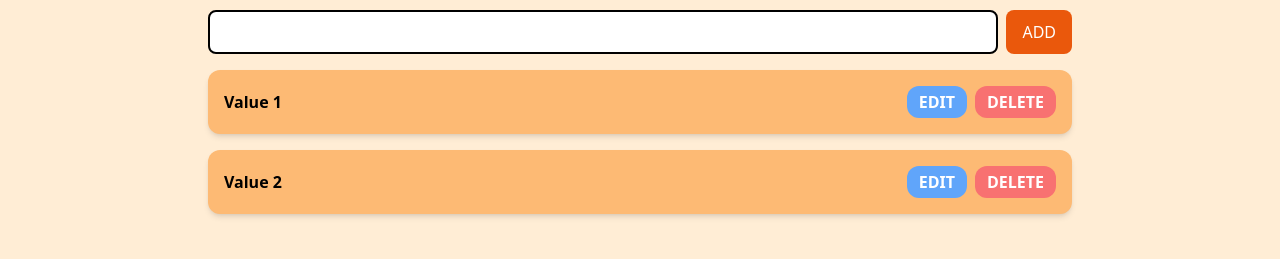
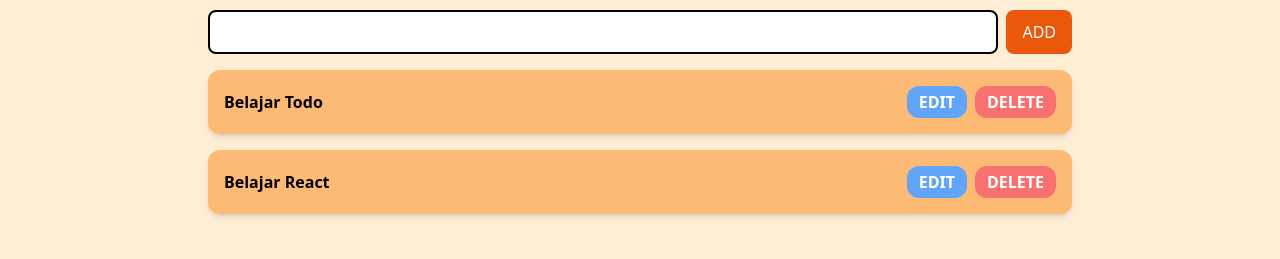
Before and after one commit to Alhaiza/Tugas-Skilvul-To-Do-App-With-React, a React (Vite) app: page /todo in a window 1280 px wide. Shown: the part 206-465 px from the top of the page. Built offline with nearby package versions, Linux system fonts and the light colour scheme.

Commit message:
read data

```diff
--- a/index.html
+++ b/index.html
@@ -4,7 +4,7 @@
     <meta charset="UTF-8" />
     <link rel="icon" type="image/svg+xml" href="/vite.svg" />
     <meta name="viewport" content="width=device-width, initial-scale=1.0" />
-    <title>To Do App</title>
+    <title>To Do App - Syarif Muhammad Alhaiza</title>
   </head>
   <body>
     <div id="root"></div>
--- a/src/components/Navbar.jsx
+++ b/src/components/Navbar.jsx
@@ -1,3 +1,5 @@
+import { NavLink } from "react-router-dom";
+
 function Navbar() {
   return (
     <header className="text-white">
@@ -7,8 +9,12 @@
         </h1>
       </div>
       <ul className="bg-orange-300 flex flex-row justify-center gap-10 text-lg p-2">
-        <li className="hover:text-orange-600">Home</li>
-        <li className="hover:text-orange-600">Todo</li>
+        <NavLink to="/" className="hover:text-orange-600">
+          Home
+        </NavLink>
+        <NavLink to="/todo" className="hover:text-orange-600">
+          Todo
+        </NavLink>
       </ul>
     </header>
   );
--- /dev/null
+++ b/src/components/Todo-Input.jsx
@@ -0,0 +1,15 @@
+function TodoInput() {
+  return (
+    <div>
+      <h1 className="text-center mb-3 text-gray-500">Input Your Todo Bellow</h1>
+      <form className="flex flex-row justify-between gap-2">
+        <input className="p-2 border-solid border-black border-2 w-[100%] rounded-lg outline-none" />
+        <button className="p-2 rounded-lg px-4 bg-orange-600 text-white font-medium">
+          ADD
+        </button>
+      </form>
+    </div>
+  );
+}
+
+export default TodoInput;
--- /dev/null
+++ b/src/components/Todo-List.jsx
@@ -0,0 +1,29 @@
+import { useContext } from "react";
+import { TodoContext } from "../context/TodoProvider";
+
+function TodoList() {
+  const { todos } = useContext(TodoContext);
+  //   console.log(data);
+  return (
+    <div>
+      {todos.map((todo) => (
+        <div
+          key={todo.id}
+          className="mt-4 flex flex-row justify-between bg-orange-300 p-4 rounded-xl shadow-md items-center"
+        >
+          <span className="font-semibold">{todo.value}</span>
+          <div className="flex flex-row justify-between gap-2">
+            <button className="text-white font-semibold bg-blue-400 p-1 px-3 rounded-xl">
+              EDIT
+            </button>
+            <button className="text-white font-semibold bg-red-400 p-1 px-3 rounded-xl">
+              DELETE
+            </button>
+          </div>
+        </div>
+      ))}
+    </div>
+  );
+}
+
+export default TodoList;
--- /dev/null
+++ b/src/components/TodoInfo.jsx
@@ -0,0 +1,11 @@
+function TodoInfo() {
+  return (
+    <div>
+      <div className="mt-10">
+        <h1 className="text-lg font-bold">Total : 2</h1>
+      </div>
+    </div>
+  );
+}
+
+export default TodoInfo;
--- /dev/null
+++ b/src/context/TodoProvider.jsx
@@ -0,0 +1,18 @@
+import { createContext, useContext, useState } from "react";
+
+export const TodoContext = createContext();
+
+function TodoProvider({ children }) {
+  const [todos, setTodos] = useState([
+    { id: 1, value: "Belajar Todo", status: false },
+    { id: 2, value: "Belajar React", status: false },
+  ]);
+
+  return (
+    <TodoContext.Provider value={{ todos, setTodos }}>
+      {children}
+    </TodoContext.Provider>
+  );
+}
+
+export default TodoProvider;
--- a/src/main.jsx
+++ b/src/main.jsx
@@ -3,11 +3,14 @@
 import App from "./App.jsx";
 import "./index.css";
 import { BrowserRouter } from "react-router-dom";
+import TodoProvider from "./context/TodoProvider.jsx";
 
 ReactDOM.createRoot(document.getElementById("root")).render(
   // <React.StrictMode>
   // </React.StrictMode>
   <BrowserRouter>
-    <App />
+    <TodoProvider>
+      <App />
+    </TodoProvider>
   </BrowserRouter>
 );
--- a/src/pages/Todo.jsx
+++ b/src/pages/Todo.jsx
@@ -1,43 +1,13 @@
+import TodoList from "../components/Todo-List";
+import TodoInfo from "../components/TodoInfo";
+import TodoInput from "../components/todo-input";
+
 function Todo() {
   return (
     <div className="mt-12 p-4 w-[100vw] mx-auto sm:w-[80vw] md:w-[70vw]">
-      <h1 className="text-center mb-3 text-gray-500">Input Your Todo Bellow</h1>
-      <form className="flex flex-row justify-between gap-2">
-        <input className="p-2 border-solid border-black border-2 w-[100%] rounded-lg outline-none" />
-        <button className="p-2 rounded-lg px-4 bg-orange-600 text-white font-medium">
-          ADD
-        </button>
-      </form>
-      <div>
-        <div className="mt-4 flex flex-row justify-between bg-orange-300 p-4 rounded-xl shadow-md items-center">
-          <span className="font-semibold">Value 1</span>
-          <div className="flex flex-row justify-between gap-2">
-            <button className="text-white font-semibold bg-blue-400 p-1 px-3 rounded-xl">
-              EDIT
-            </button>
-            <button className="text-white font-semibold bg-red-400 p-1 px-3 rounded-xl">
-              DELETE
-            </button>
-          </div>
-        </div>
-        <div className="mt-4 flex flex-row justify-between bg-orange-300 p-4 rounded-xl shadow-md items-center">
-          <span className="font-semibold">Value 2</span>
-          <div className="flex flex-row justify-between gap-2">
-            <button className="text-white font-semibold bg-blue-400 p-1 px-3 rounded-xl">
-              EDIT
-            </button>
-            <button className="text-white font-semibold bg-red-400 p-1 px-3 rounded-xl">
-              DELETE
-            </button>
-          </div>
-        </div>
-      </div>
-
-      <div>
-        <div className="mt-10">
-          <h1 className="text-lg font-bold">Total : 2</h1>
-        </div>
-      </div>
+      <TodoInput />
+      <TodoList />
+      <TodoInfo />
     </div>
   );
 }
```
